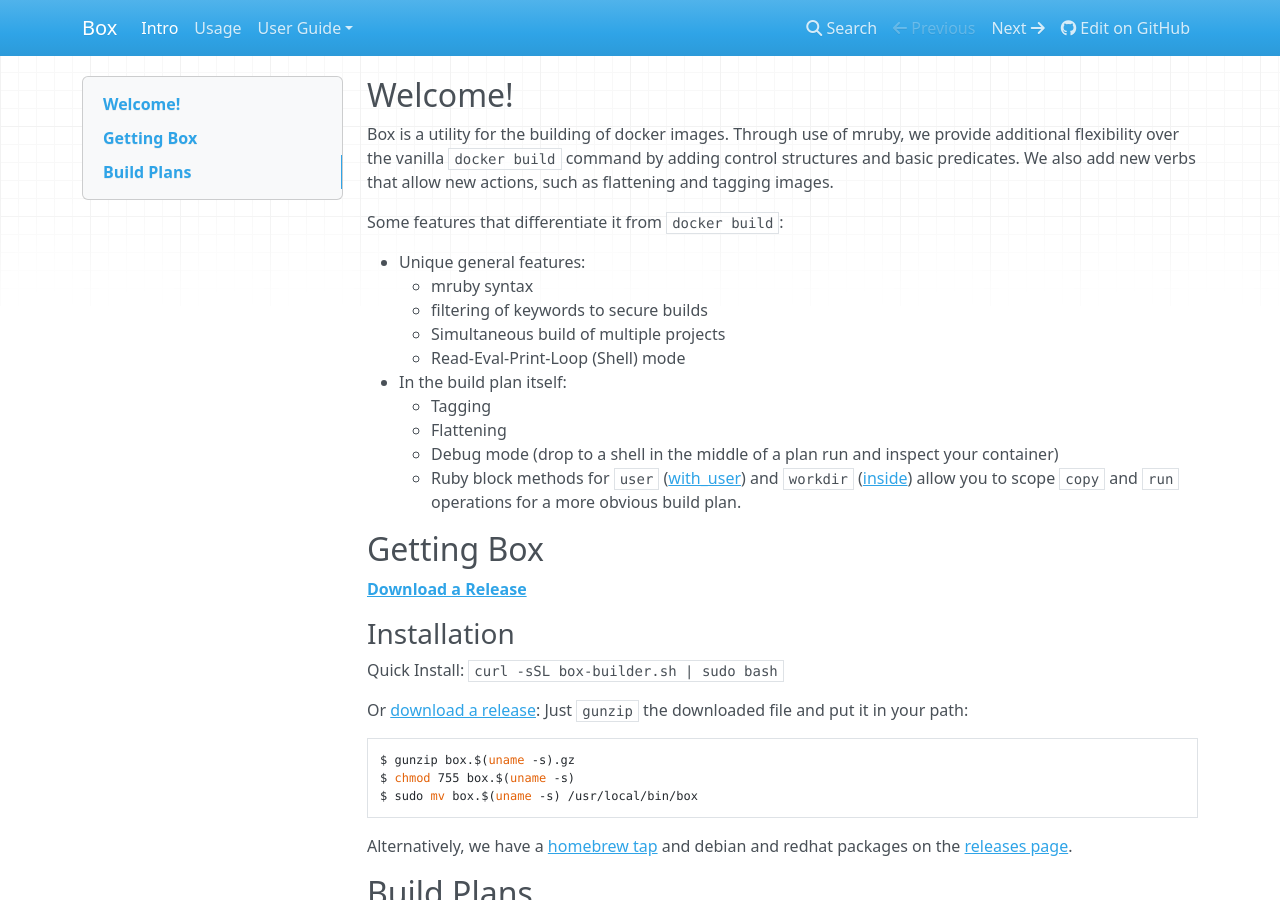
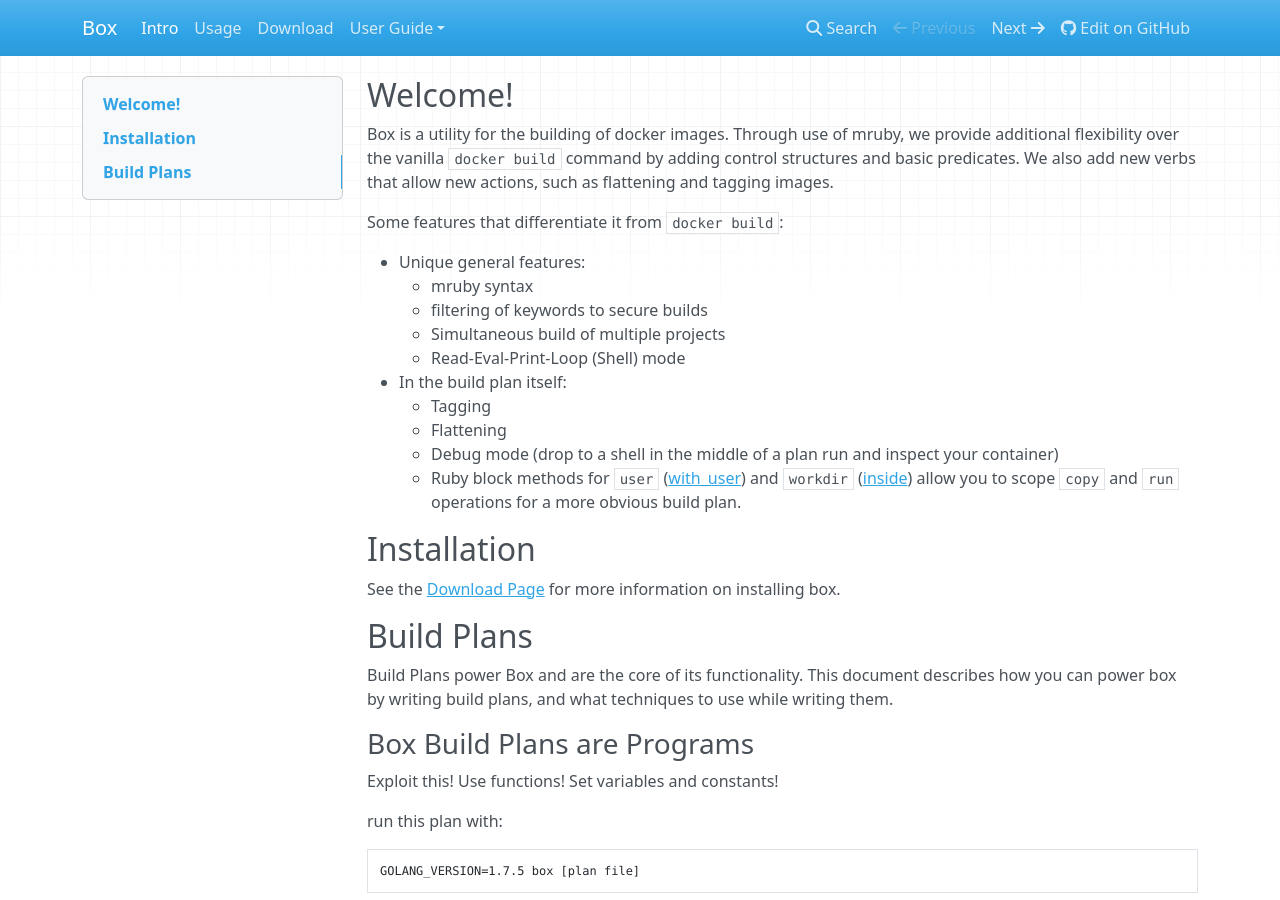
Before and after one commit to box-builder/box, an MkDocs documentation site: the page built from docs/index.md, in a window 1280 px wide and 900 px high. Built offline with MkDocs 1.6.1, drawn with Linux system fonts in a browser that asks for light colours; nearby versions of some CDN libraries; old or Windows-style settings are respelled for this version of MkDocs.

Commit message:
docs: Add download page
move installation descriptions to it and add a breadcrumb in the intro.

Signed-off-by: Erik Hollensbe <github@hollensbe.org>

````diff
--- a/docs/index.md
+++ b/docs/index.md
@@ -19,25 +19,9 @@
     * Ruby block methods for `user` ([with\_user](verbs/#with95user)) and `workdir` ([inside](verbs/#inside)) allow
       you to scope `copy` and `run` operations for a more obvious build plan.
 
-## Getting Box
+## Installation
 
-**[Download a Release](https://github.com/box-builder/box/releases/)**
-
-### Installation
-
-Quick Install: `curl -sSL box-builder.sh | sudo bash`
-
-Or [download a release](https://github.com/box-builder/box/releases): Just
-`gunzip` the downloaded file and put it in your path:
-
-```bash
-$ gunzip box.$(uname -s).gz
-$ chmod 755 box.$(uname -s)
-$ sudo mv box.$(uname -s) /usr/local/bin/box
-```
-
-Alternatively, we have a [homebrew tap](https://github.com/box-builder/homebrew-box)
-and debian and redhat packages on the [releases page](https://github.com/box-builder/box/releases).
+See the [Download Page](../download) for more information on installing box.
 
 ## Build Plans
 
--- a/mkdocs.yml
+++ b/mkdocs.yml
@@ -6,6 +6,7 @@
 pages:
   - "Intro": "index.md"
   - "Usage": "usage.md"
+  - "Download": "download.md"
   - "User Guide":
     - "Command-Line Options": "user-guide/cli.md"
     - "Verbs": "user-guide/verbs.md"
````
Also changed, not shown: docs/download.md (added, +15 -0 lines), 1 other file.
